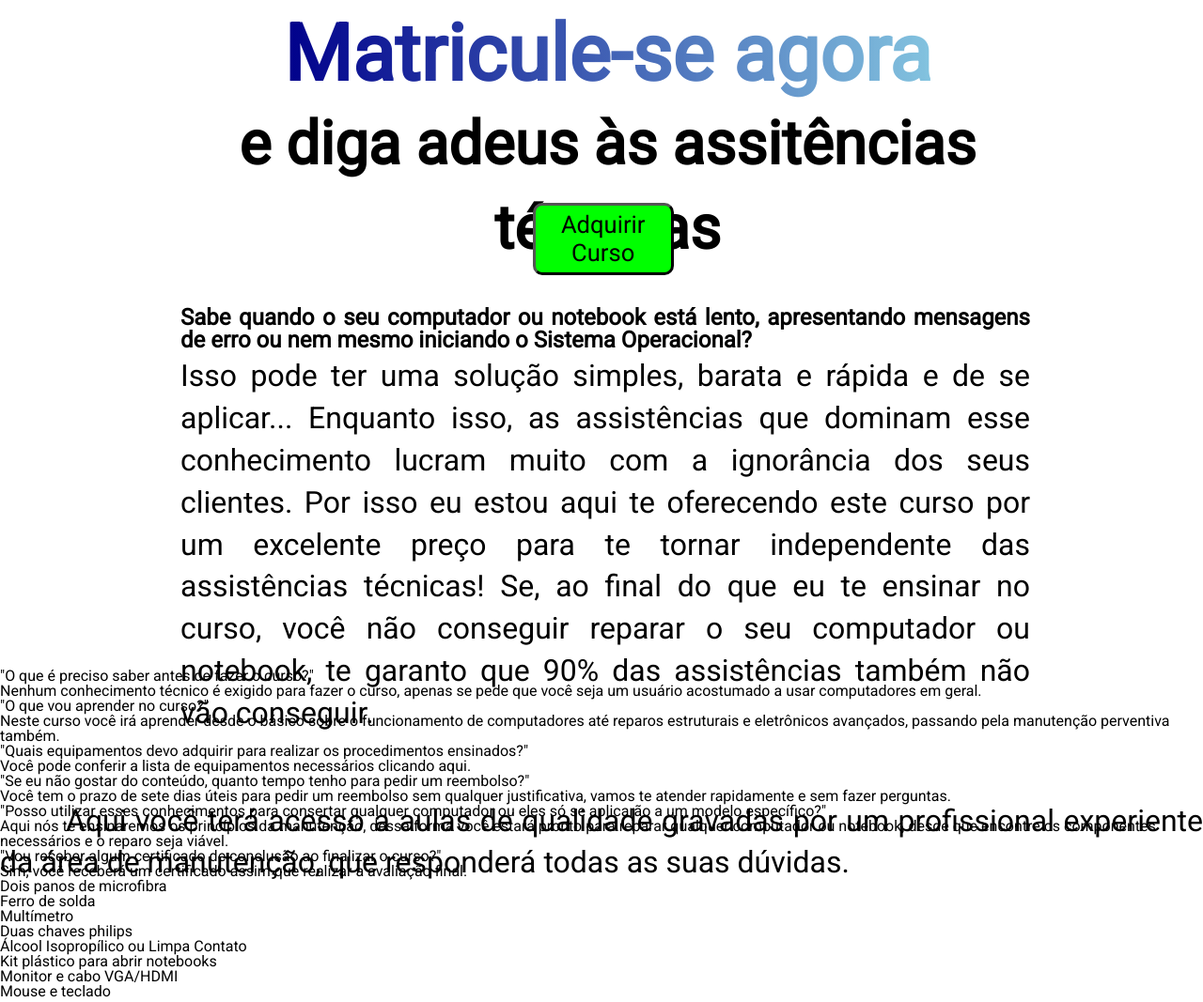
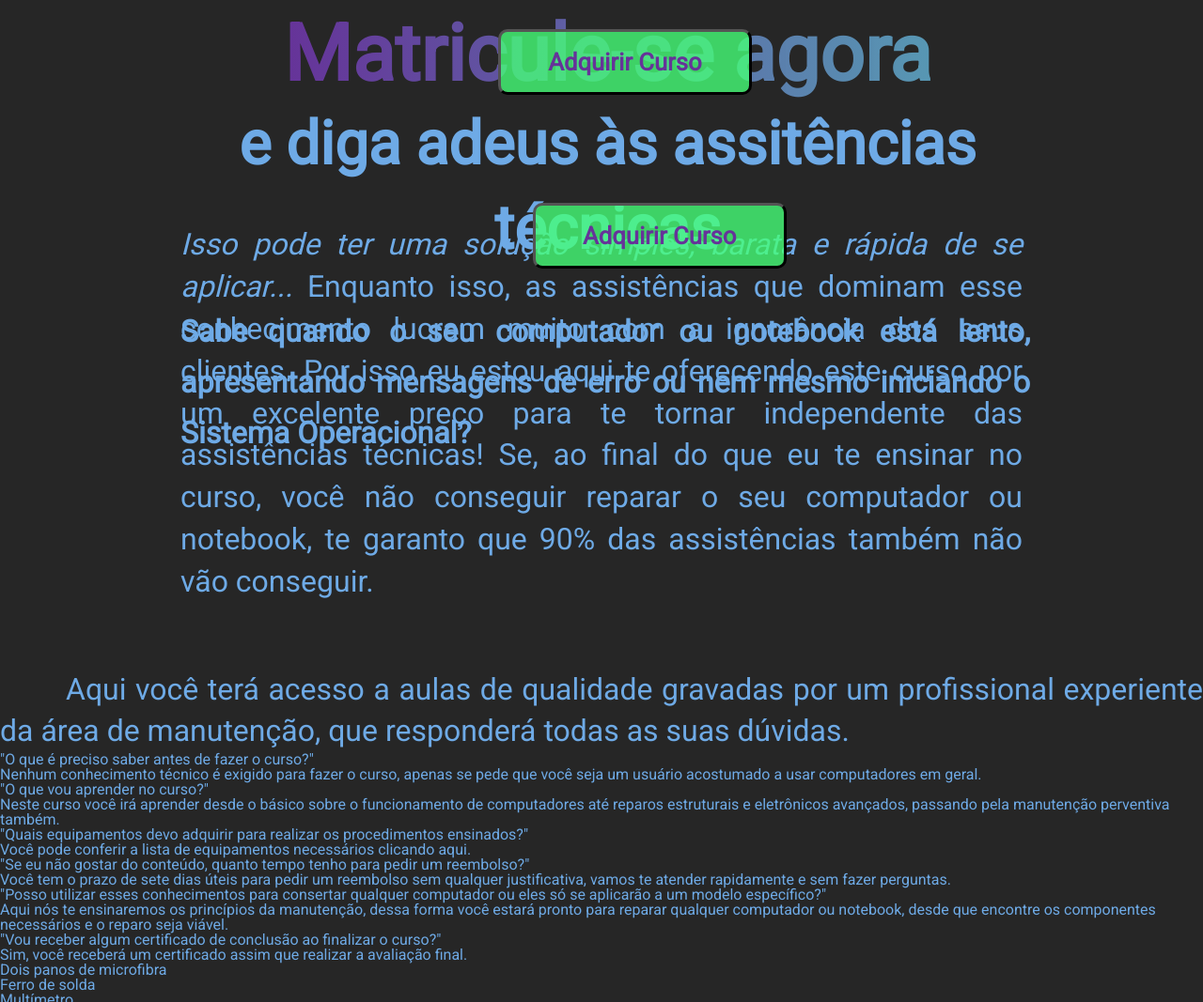
Before and after one commit to JoaoVitorEsposte/Landing-Page-Curso-Online, a plain HTML site: page index.html in a window 1280 px wide. Shown: the top 1067 px of the page at 94% size. Drawn offline with nearby package versions, Linux system fonts and the light colour scheme.

Commit message:
Início da Identidade Visual da Landing Page
Comecei a testar alguns tons para o site, e ainda estou decidindo se vou utilizar Grid ou Flex-box para estruturar os itens desta página.

```diff
--- a/CSS/style.css
+++ b/CSS/style.css
@@ -1,5 +1,27 @@
+:root {
+	--bg-color-main: rgba(0,0,0, 0.85);
+	--bg-color-compra-curso: rgba(70,255,120, 0.795);
+	--color-compra-curso: rebeccapurple;
+	--text-color: rgb(110, 170, 230);
+	--bg-especial-gradiente: linear-gradient(to right, rebeccapurple, rgba(100,180,215, 0.8));
+}
+
 body, * {
 	font-family: 'Roboto', sans-serif;
+}
+
+body {
+	background: var(--bg-color-main);
+}
+
+.grade-completa {
+	display: flex;
+	flex-direction: column;
+	width: 100%;
+}
+
+.texto-padrao, .titulo-padrao, .cabecalho h1, .duvida-resposta, .lista-equipamentos {
+	color: var(--text-color);
 }
 
 .cabecalho {
@@ -21,7 +43,7 @@ h1 {
 
 .texto-especial-gradiente {
 	font-size: 1.3em;
-	background: linear-gradient(to right, darkblue, rgba(100,180,215, 0.8));
+	background: var(--bg-especial-gradiente);
 	background-clip: text;
 	-webkit-background-clip: text;
 	-webkit-text-fill-color: transparent;
@@ -39,31 +61,36 @@ h1 {
 	position: absolute;
 	top: 0.5em;
 	left: 40%;
-	background-color: lime;
+	background-color: var(--bg-color-compra-curso);
 	font-size: 1.6em;
 	text-align: center;
-	width: 150px;
+	width: 270px;
+	height: 70px;
 	border-radius: 10px;
 	padding: 0.2em;
 	margin: 0.7em;
 	border-width: 3px;
+	color: var(--color-compra-curso);
+	font-weight: bold;
+}
+
+.titulo-padrao {
+	position: absolute;
+	top: 140px;
+	font-size: 2em;
+	font-weight: bold;
+	text-align: justify;
+	line-height: 1.7em;
 }
 
 .texto-padrao {
-	position: absolute;
-	margin-top: 140px;
 	font-size: 2em;
 	line-height: 1.4em;
 	text-align: justify;
 }
 
-.titulo-padrao {
-	position: absolute;
-	top: 140px;
-	font-size: 1.5em;
-	font-weight: bold;
-	text-align: justify;
-	line-height: 1em;
+em {
+	font-style: italic;
 }
 
 .texto-padrao:first-letter {
--- a/index.html
+++ b/index.html
@@ -9,19 +9,24 @@
 	<link href="https://fonts.googleapis.com/css2?family=Playfair+Display:wght@600&family=Roboto&family=Roboto+Mono:wght@500&display=swap" rel="stylesheet">
 	<link rel="stylesheet" type="text/css" href=".\CSS\style.css">
 
+	<!--AOS Lib-->
+	<link href="https://unpkg.com/aos@2.3.1/dist/aos.css" rel="stylesheet">
+
 </head>
-<body>
+<body class="grade-completa">
 	<header>
-		<section class="cabecalho">
-			<h1><span class="texto-especial-gradiente">Matricule-se agora</span><br> e diga adeus às assitências técnicas</h1>
-		</section>
+		<div data-aos="fade-left" data-aos-duration="1100">
+			<section class="cabecalho">
+				<h1><span class="texto-especial-gradiente">Matricule-se agora</span><br> e diga adeus às assitências técnicas</h1>
+			</section>
+		</div>
 	</header>
 
 	<main>
 		<section class="caixa-padrao-conteudo">
 			<button class="compra-curso">Adquirir Curso</button>
 			<h2 class="titulo-padrao">Sabe quando o seu computador ou notebook está lento, apresentando mensagens de erro ou nem mesmo iniciando o Sistema Operacional?</h2>
-			<p class="texto-padrao"><br>Isso pode ter uma solução simples, barata e rápida e de se aplicar... Enquanto isso, as assistências que dominam esse conhecimento lucram muito com a ignorância dos seus clientes. Por isso eu estou aqui te oferecendo este curso por um excelente preço para te tornar independente das assistências técnicas! Se, ao final do que eu te ensinar no curso, você não conseguir reparar o seu computador ou notebook, te garanto que 90% das assistências também não vão conseguir.</p>
+			<p class="texto-padrao"><br><em>Isso pode ter uma solução simples, barata e rápida de se aplicar...</em> Enquanto isso, as assistências que dominam esse conhecimento lucram muito com a ignorância dos seus clientes. Por isso eu estou aqui te oferecendo este curso por um excelente preço para te tornar independente das assistências técnicas! Se, ao final do que eu te ensinar no curso, você não conseguir reparar o seu computador ou notebook, te garanto que 90% das assistências também não vão conseguir.</p>
 		</section>
 		<div class="faixa-intermediaria">
 			<p class="texto-padrao">Aqui você terá acesso a aulas de qualidade gravadas por um profissional experiente da área de manutenção, que responderá todas as suas dúvidas.</p>
@@ -54,7 +59,7 @@
 			</section>
 		</section>
 
-		<!--<button class="compra-curso">Adquirir Curso</button>-->
+		<button class="compra-curso">Adquirir Curso</button>
 
 		<ul class="lista-equipamentos">
 			<li class="equipamento">Dois panos de microfibra</li>
@@ -71,5 +76,10 @@
 	<footer>
 
 	</footer>
+
+	<script src="https://unpkg.com/aos@2.3.1/dist/aos.js"></script>
+	<script>
+		AOS.init();
+	</script>
 </body>
 </html>
```
